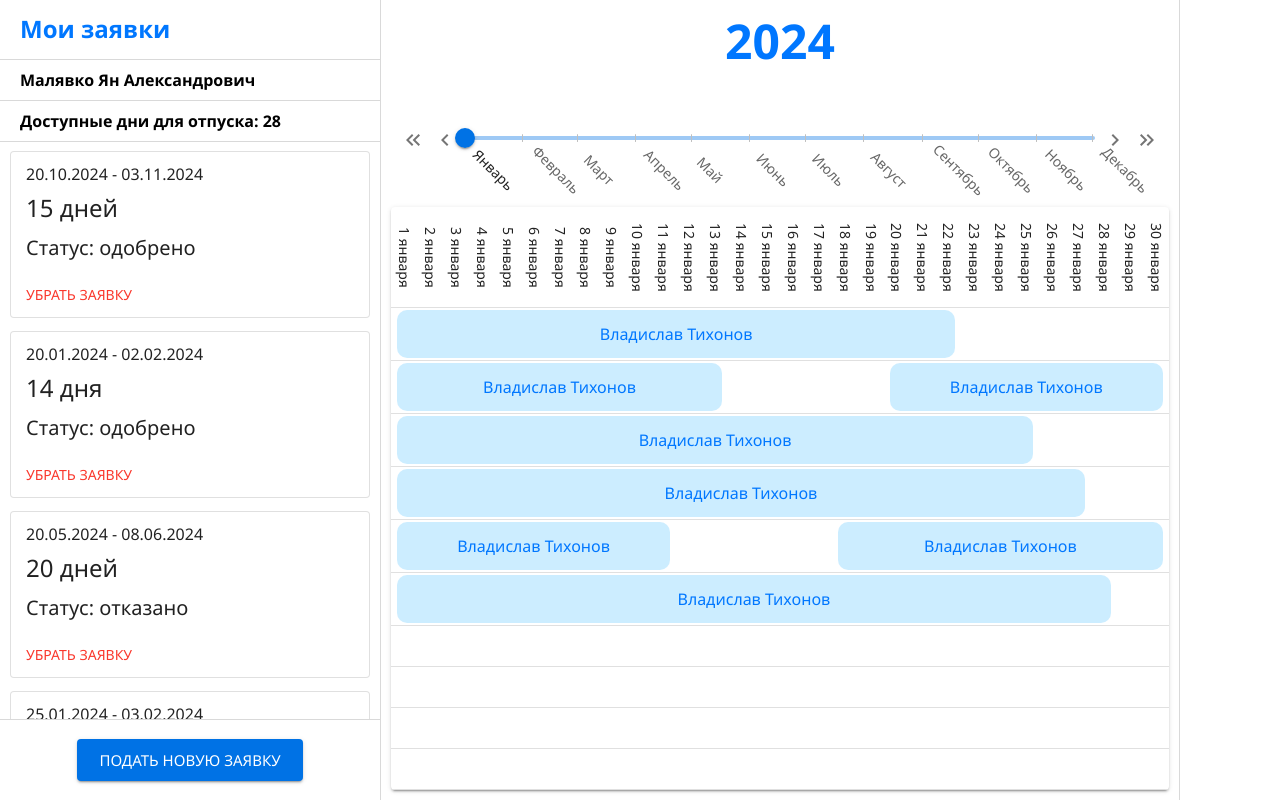
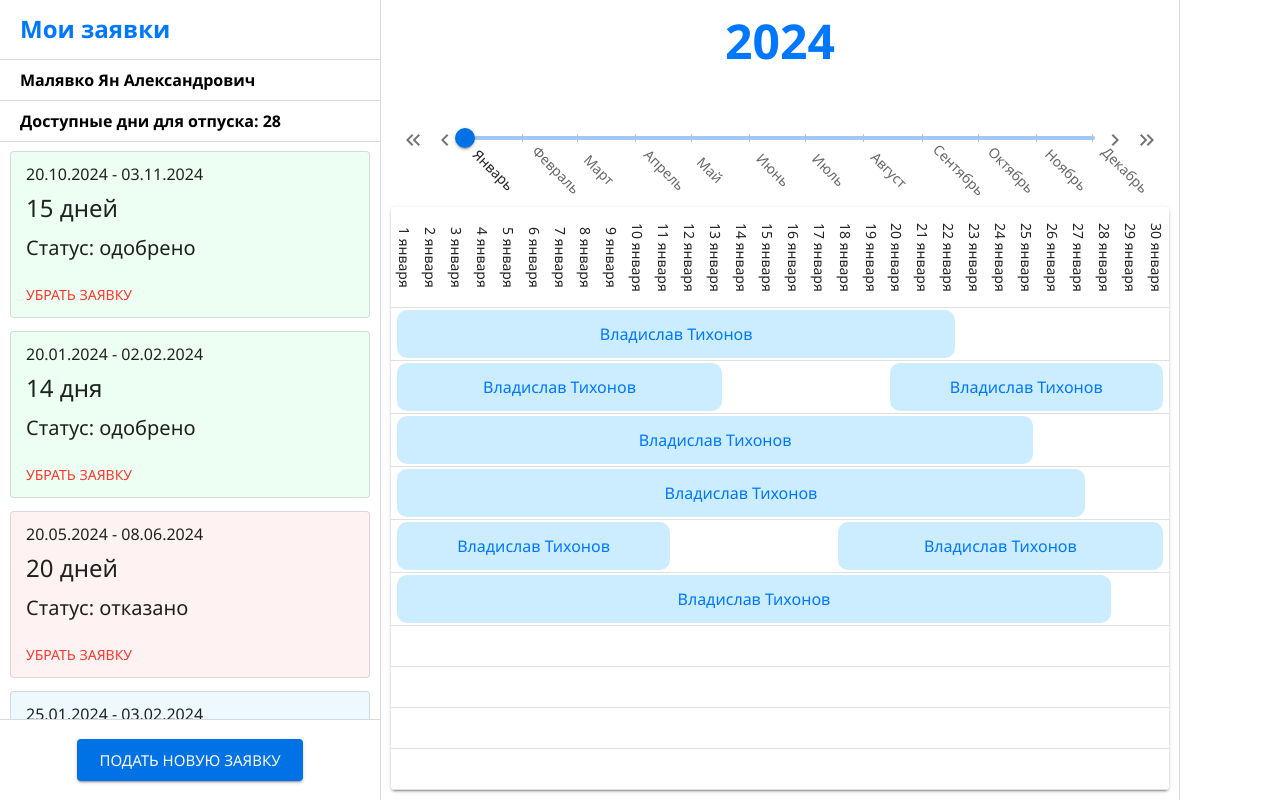
Before and after one commit to VladikTI/konsultant-project, a React (Create React App) app in the folder pvo-frontend/: page /apply in a window 1280 px wide. Built offline with nearby package versions, Linux system fonts and the light colour scheme.

Commit message:
Сделал цветные карточки

```diff
--- a/pvo-frontend/src/components/apply/displayPanel.jsx
+++ b/pvo-frontend/src/components/apply/displayPanel.jsx
@@ -75,6 +75,8 @@ export default function DisplayPanel({remoteData, applyData, setRemoteData, setA
 }
 
 var renderRow = props => {
+    const theme = useTheme();
+
     const { index, style, remoteData } = props;
 
     var application = remoteData.myApplications[index];
@@ -90,13 +92,22 @@ var renderRow = props => {
     else if (application.amount_days % 10 == 4) var ending = " дня";
     else var ending = " дней";
 
-    if (application.status == -1) var strStatus = "отказано";
-    else if (application.status == 0) var strStatus = "на рассмотрении";
-    else var strStatus = "одобрено";
+    if (application.status == -1) {
+        var strStatus = "отказано";
+        var color = theme.palette.red.light + '12';
+    }
+    else if (application.status == 0) {
+        var strStatus = "на рассмотрении";
+        var color = theme.palette.blue.light + '12';
+    }
+    else {
+        var strStatus = "одобрено";
+        var color = theme.palette.green.light + '12';
+    }
 
     return (
         <ListItem style={{...style, padding: "10px", paddingBottom: "5px"}} key={index} component="div">
-            <Card variant="outlined" sx={{width:"100%", height:"100%", display: "flex", flexDirection: "column"}}>
+            <Card variant="outlined" sx={{width:"100%", height:"100%", display: "flex", flexDirection: "column", bgcolor: color}}>
                 <CardContent sx={{margin: "5px", padding: "5px", paddingLeft: "10px"}}>
                     <Typography variant="body1" sx={{fontWeight:"400"}} gutterBottom>
                         {dateBegin.toLocaleDateString('ru-RU')} - {dateEnd.toLocaleDateString('ru-RU')}
```
